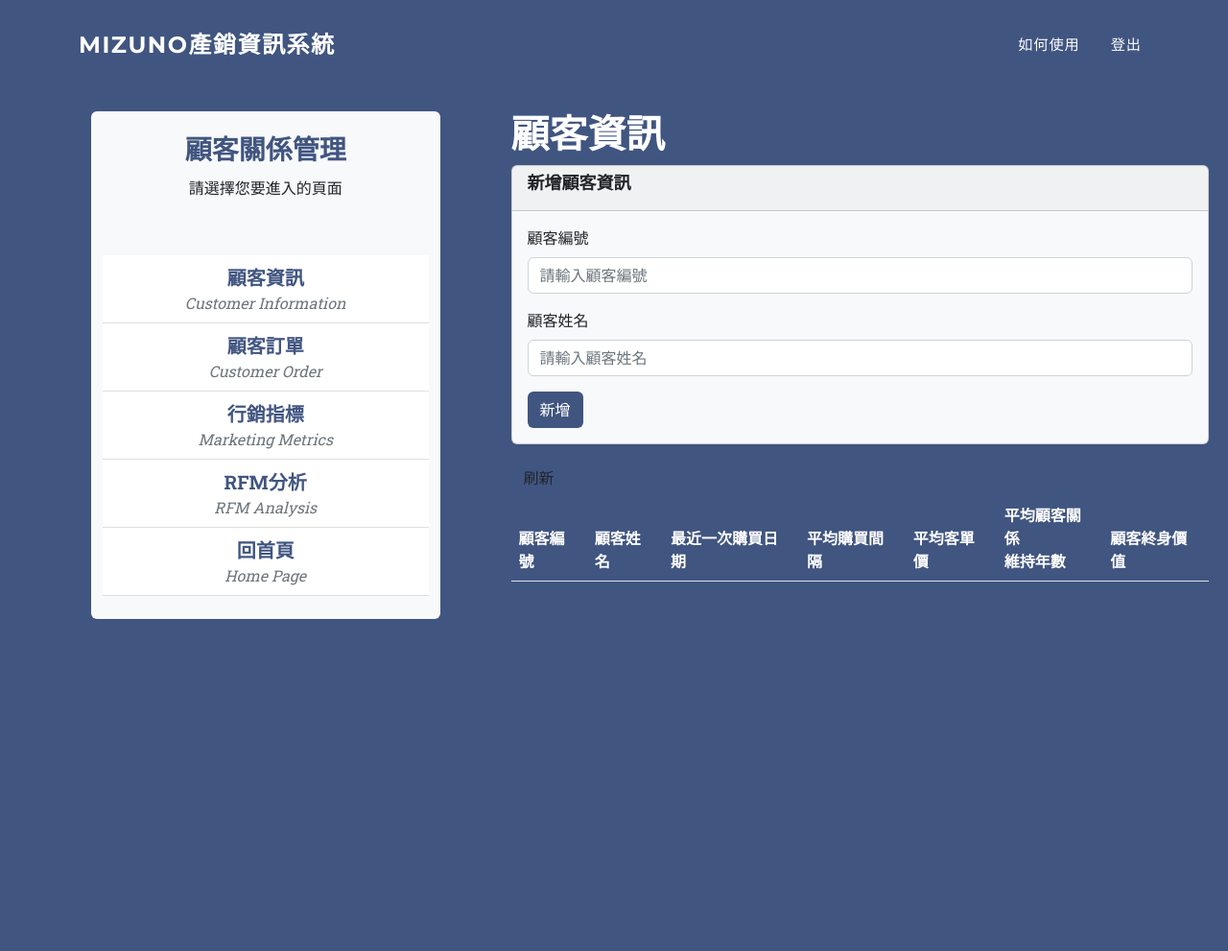
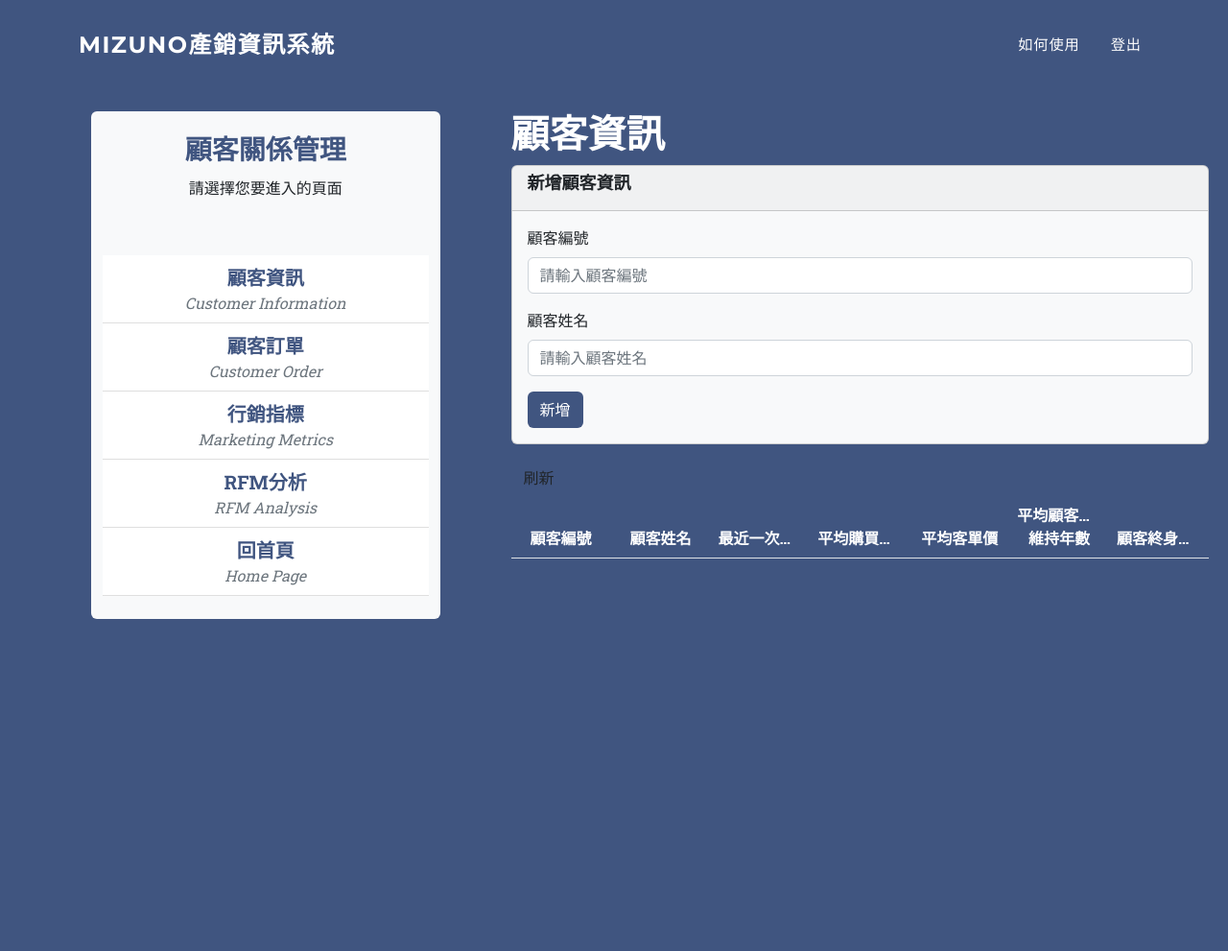
Before and after one commit to iyumili0631/DBA_G4, a Django app: page /crm/customer_list/ in a window 1280 px wide. Shown: the top 991 px of the page at 96% size. Run offline with Django 5.2, Linux system fonts and the light colour scheme; data comes from the database, SQL or seed files in the repository; lists and menus that the app fills with data are empty; parts of the project's set-up code (start-up, migrations or seed data) failed here and were passed over; some libraries are stand-ins or nearby versions; some web fonts are replaced.

Commit message:
Update customer_list.html

```diff
--- a/mizuno/crm/templates/crm/customer_list.html
+++ b/mizuno/crm/templates/crm/customer_list.html
@@ -26,6 +26,23 @@
 
         <style type="text/css">
 
+            #customerList {
+                width: 100%;
+                table-layout: fixed;
+                background-color: #405580;
+            }
+
+            thead th, tbody td{
+                white-space: nowrap;
+                overflow: hidden;
+                text-overflow: ellipsis;
+            }
+
+            th, td{
+                text-align: center;
+                color: white;
+                padding: 10px;
+            }
 
             a{
                 text-decoration: none;
@@ -74,6 +91,7 @@
             .right{
                 flex: 2;
                 padding-left: 5%;
+                overflow-x: auto;
             }
 
 
@@ -175,8 +193,7 @@
 
                     <div><button type='button' class="btn" style='btn-light' id='fetchCustomer' onclick='fetchCustomer()'>刷新</button></div>
 
-
-                    <table id='customerList' class='table text-white'>
+                    <div><table id='customerList' class='table text-white'>
                         <thead>
                             <tr>
                                 <th scope="col">顧客編號</th>
@@ -191,11 +208,10 @@
                         <tbody>
                             <tr>
 
-
                             </tr>
                         </tbody>
 
-                    </table>
+                    </table></div>
                 </div>
             </div>
 
```
